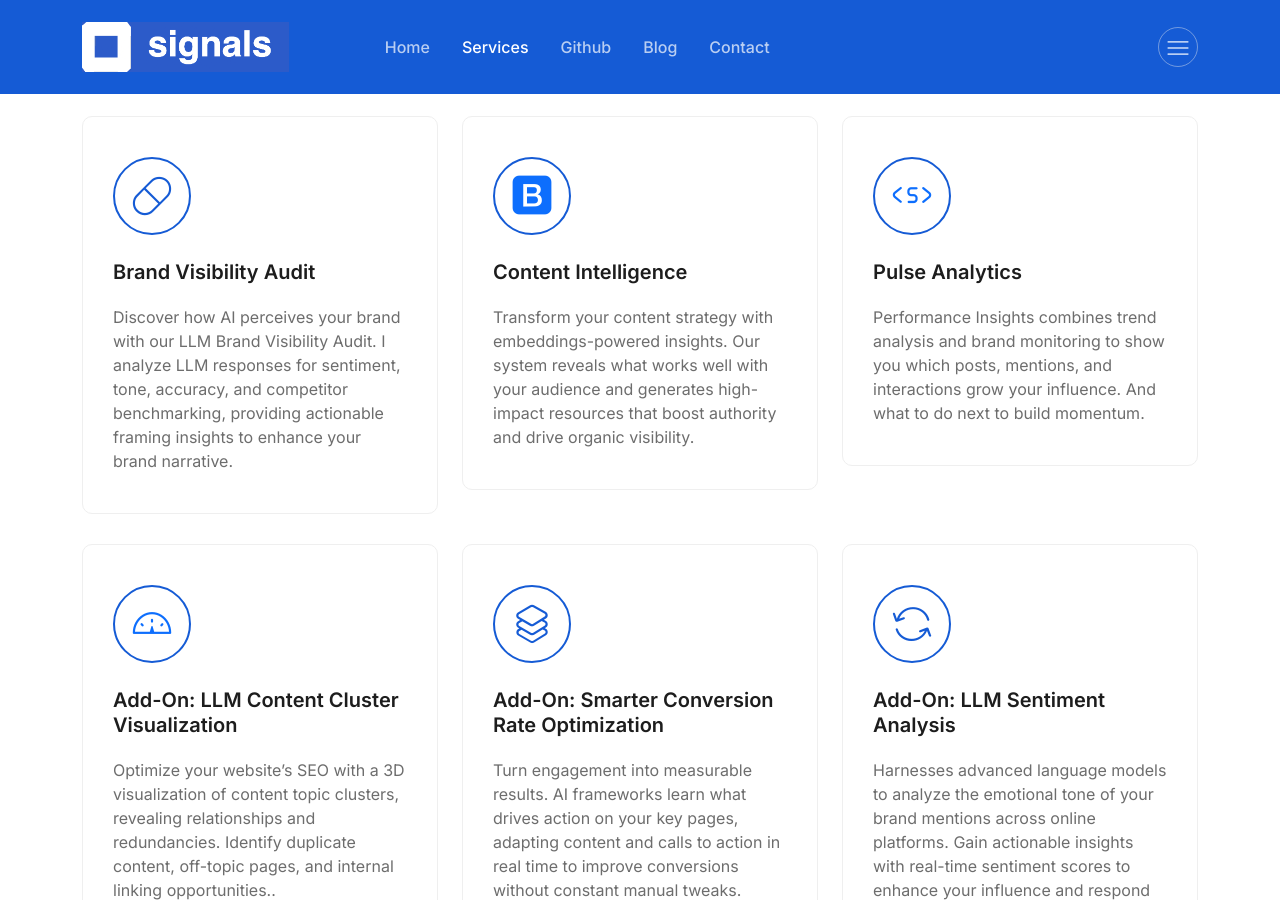
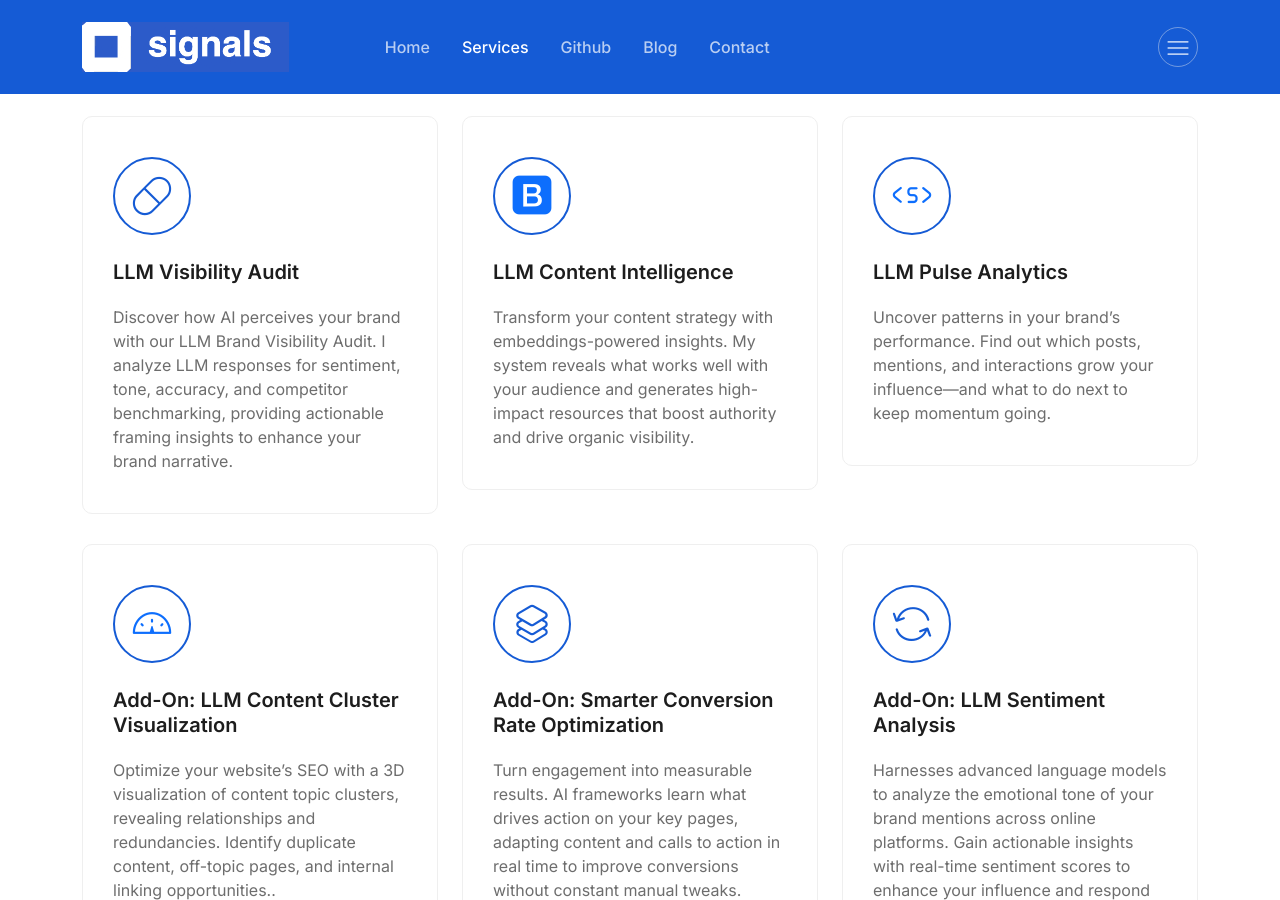
Before and after one commit to johnpottergr/llmvisibility.co, a Jekyll site: the page built from index.html, in a window 1280 px wide and 900 px high, scrolled down 1652 px. Built offline with Jekyll 4.4.1, drawn with Linux system fonts in a browser that asks for light colours.

Commit message:
text change

```diff
--- a/index.html
+++ b/index.html
@@ -341,7 +341,7 @@
               <i class="lni lni-capsule"></i>
             </div>
             <div class="service-content">
-              <h4>Brand Visibility Audit</h4>
+              <h4>LLM Visibility Audit</h4>
               <p>
               Discover how AI perceives your brand with our LLM Brand Visibility Audit.
               I analyze LLM responses for sentiment, tone, accuracy, and competitor
@@ -359,10 +359,10 @@
                 </a>
             </div>
             <div class="service-content">
-                <h4>Content Intelligence</h4>
+                <h4>LLM Content Intelligence</h4>
               <p>
                  Transform your content strategy with embeddings-powered insights.
-                 Our system reveals what works well with your audience and generates
+                 My system reveals what works well with your audience and generates
                  high-impact resources that boost authority and drive organic visibility.
               </p>
             </div>
@@ -376,12 +376,11 @@
                 </a>
             </div>
             <div class="service-content">
-              <h4>Pulse Analytics</h4>
+              <h4>LLM Pulse Analytics</h4>
               <p>
-              Performance Insights
-              combines trend analysis and brand monitoring to show you
-              which posts, mentions, and interactions grow your influence.
-              And what to do next to build momentum.
+              Uncover patterns in your brand’s performance.
+              Find out which posts, mentions, and interactions grow your
+              influence—and what to do next to keep momentum going.
               </p>
             </div>
           </div>
```
